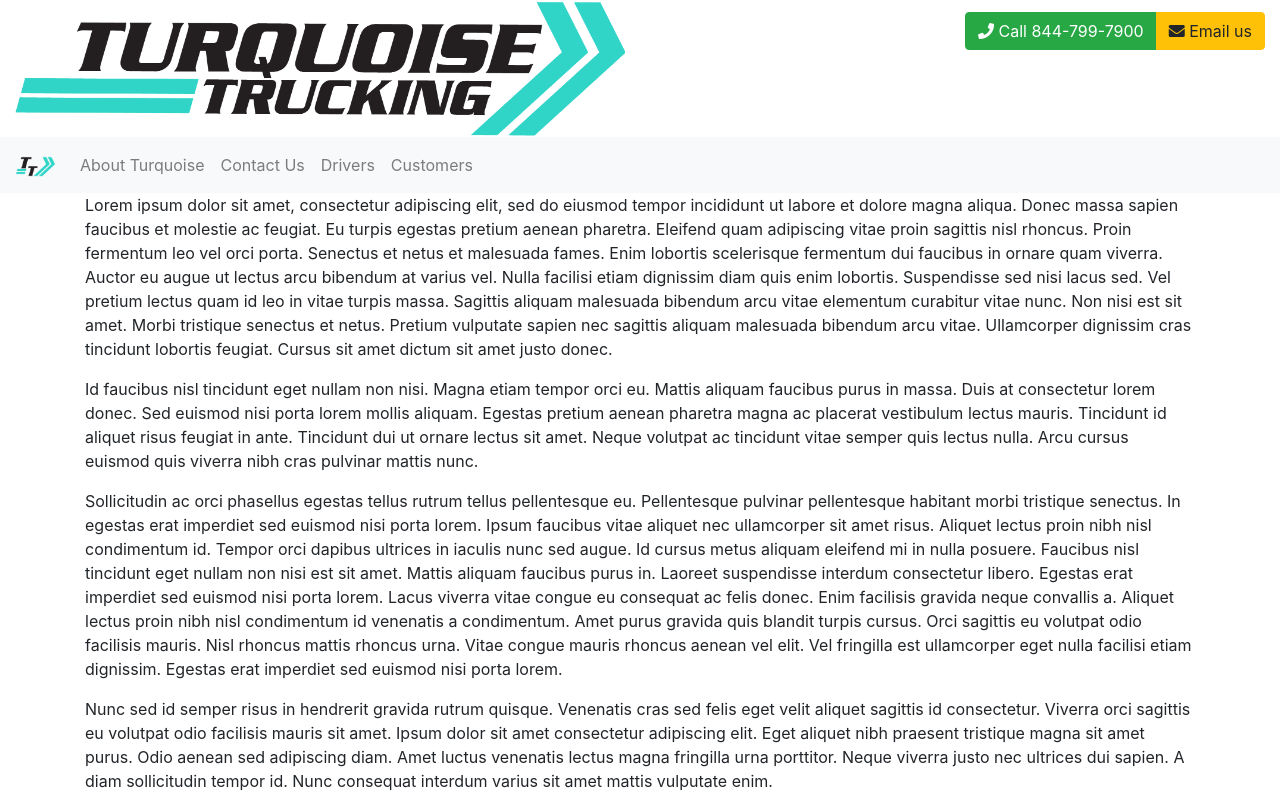
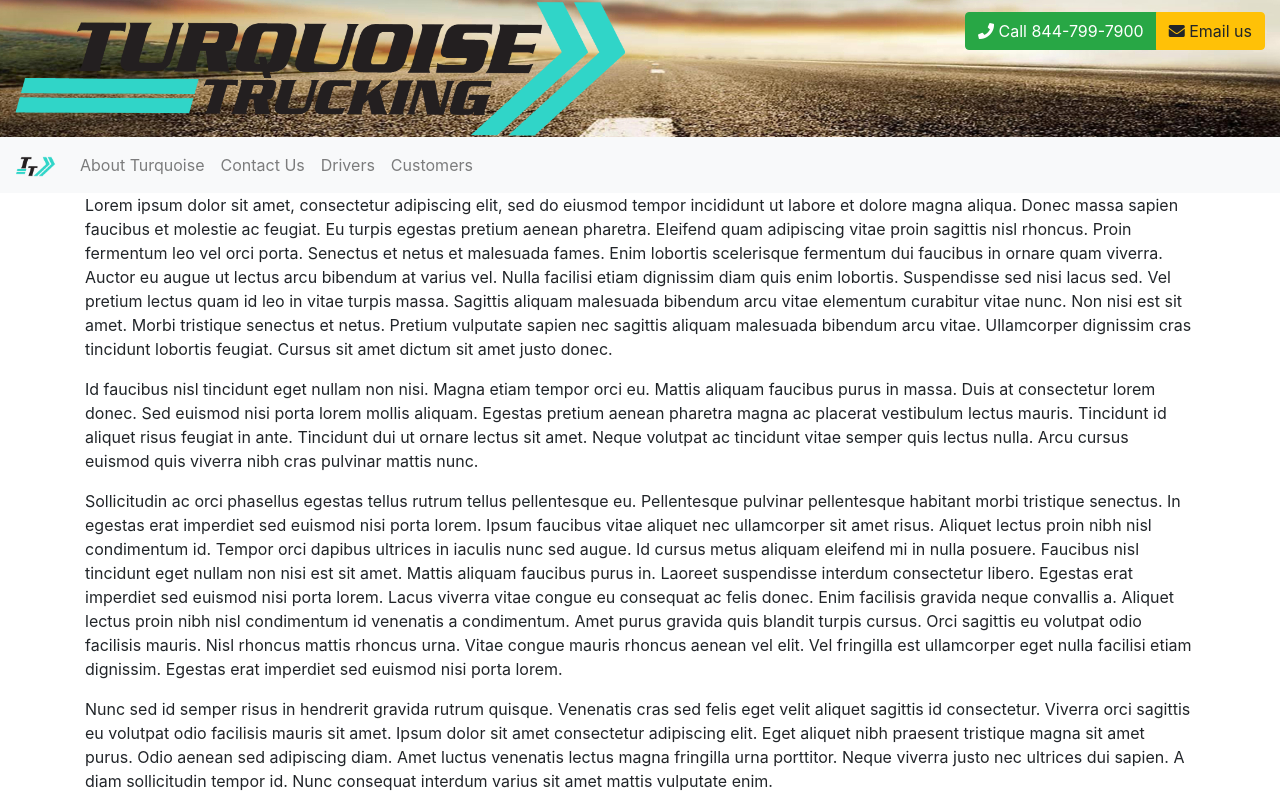
Before and after one commit to turquoise-trucking/turquoise-trucking.github.io, a plain HTML site: page index.html in a window 1280 px wide. Shown: the top 800 px of the page. Drawn offline with nearby package versions, Linux system fonts and the light colour scheme.

Commit message:
Update turquoise.css

```diff
--- a/static-assets/turquoise.css
+++ b/static-assets/turquoise.css
@@ -21,7 +21,7 @@ a:hover {background: var(--color-turquoise);color: white;}
     background: var(--color-turquoise);
 }
 .masthead {
-    background-image: url("static-assets/road_header.jpg");
+    background-image: url("road_header.jpg");
     background-position: center;
 }
 
```
